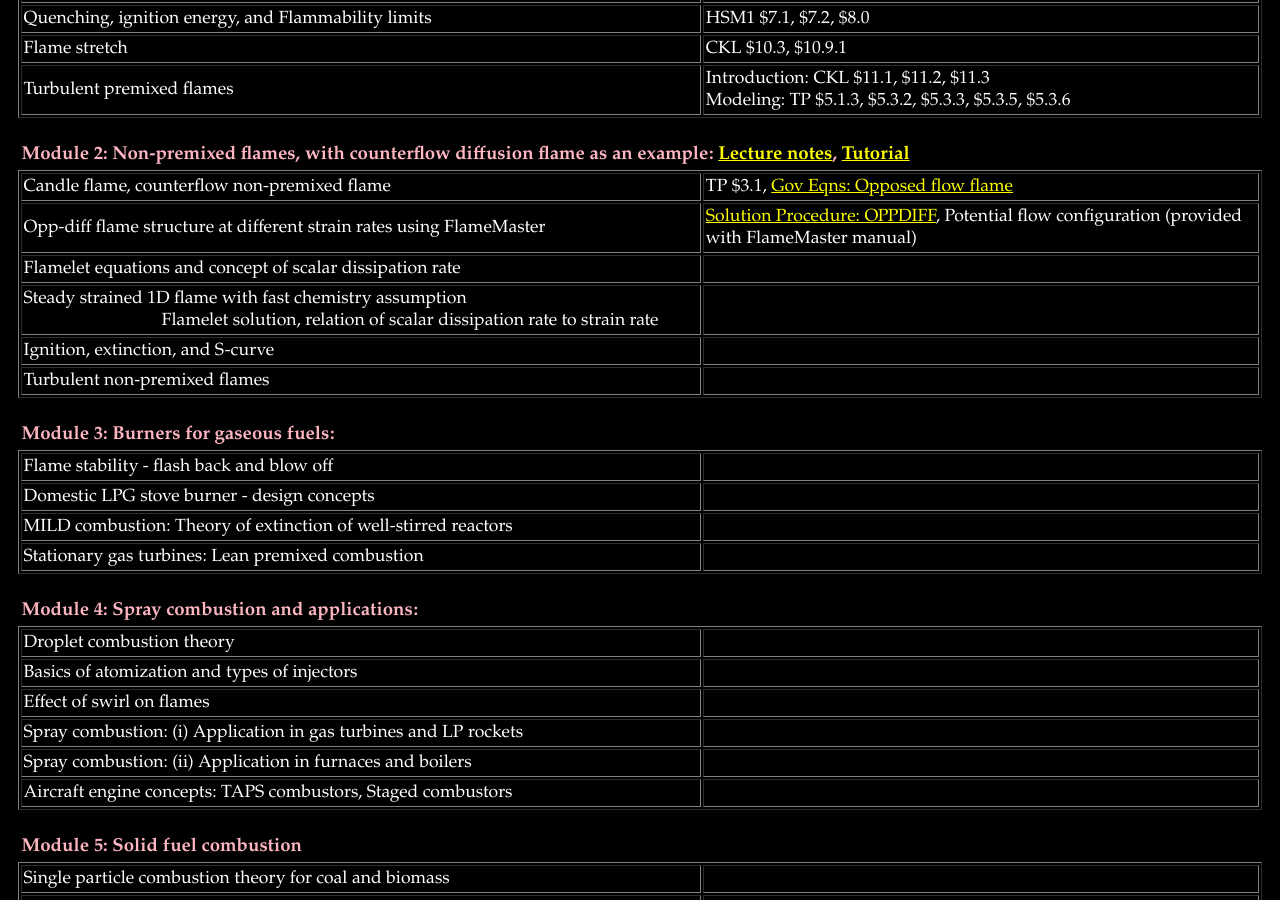
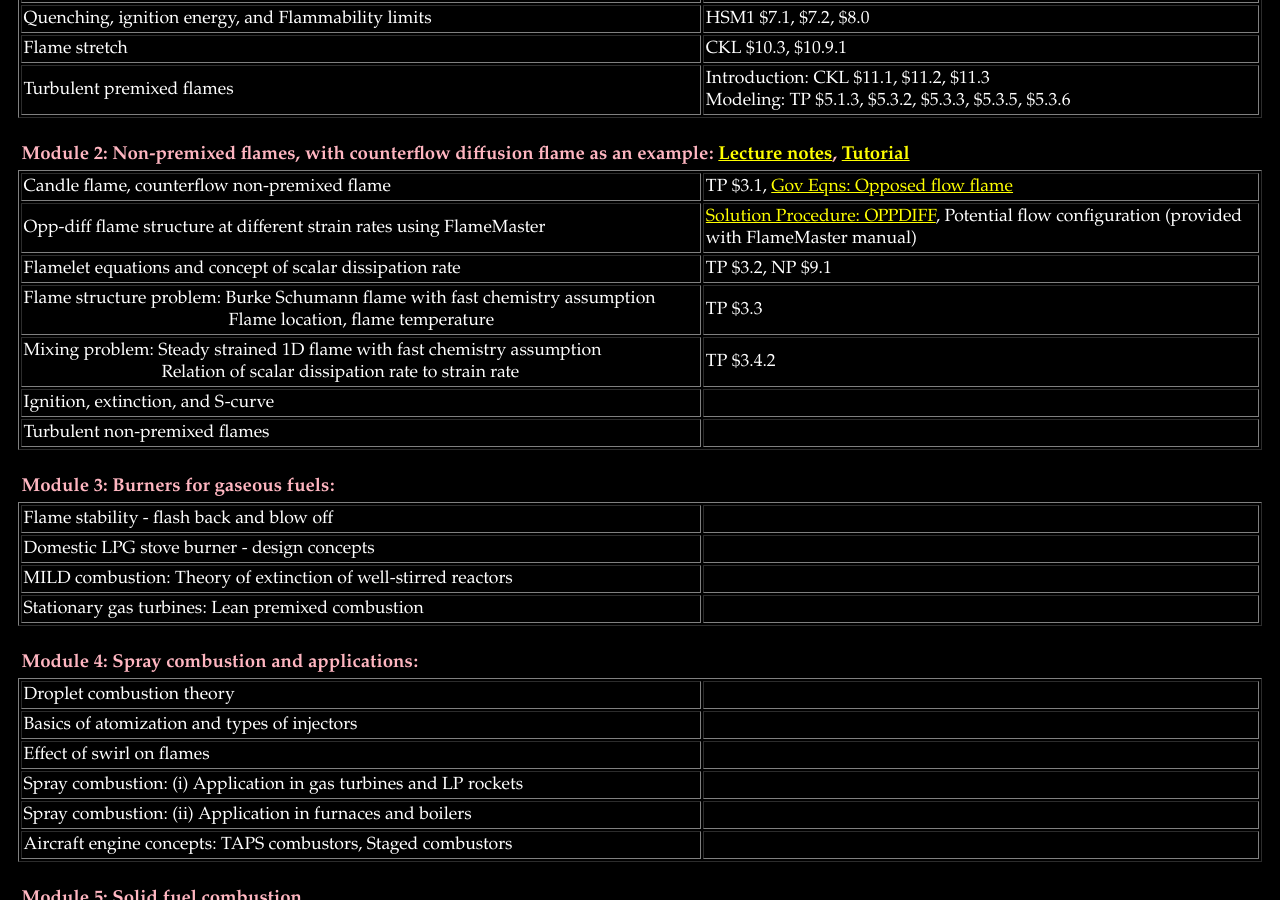
Before and after one commit to krithikasivaram/krithikasivaram.github.io, a Jekyll site: the page teaching/ME6166_Jan_May_2020.html, which Jekyll copies as it is, in a window 1280 px wide and 900 px high, scrolled down 1478 px. Built offline with Jekyll 4.4.1, drawn with Linux system fonts in a browser that asks for light colours.

Commit message:
tut 2 update

```diff
--- a/teaching/ME6166_Jan_May_2020.html
+++ b/teaching/ME6166_Jan_May_2020.html
@@ -344,17 +344,15 @@ Path-to-FlameMaster/Run/FlameMan/Diff/Steady/CH4/ </li>	-->
 	<td> <a href="https://www.osti.gov/servlets/purl/568983" target="_blank">Solution Procedure: OPPDIFF</a>, Potential flow configuration (provided with FlameMaster manual) </td></tr>
 
 	<tr> <td> Flamelet equations and concept of scalar dissipation rate  </td>
-	<td> <!-- TP $3.2, NP $9.1 --> </td></tr>
+	<td> TP $3.2, NP $9.1 </td></tr>
 
-	<!-- <tr> <td> Flame structure problem: Burke Schumann flame with fast chemistry assumption<br>
+	<tr> <td> Flame structure problem: Burke Schumann flame with fast chemistry assumption<br>
 		<p style="padding-left: 205px;">Flame location, flame temperature</p></td>
 	<td> TP $3.3</td></tr>
 
-	<tr> <td> Mixing problem:
-	-->
-	<tr> <td> Steady strained 1D flame with fast chemistry assumption<br>
-		<p style="padding-left: 138px;">Flamelet solution, relation of scalar dissipation rate to strain rate</p>  </td>
-	<td> <!-- TP $3.4.2 --> </td></tr>
+	<tr> <td> Mixing problem: Steady strained 1D flame with fast chemistry assumption<br>
+		<p style="padding-left: 138px;">Relation of scalar dissipation rate to strain rate</p>  </td>
+	<td> TP $3.4.2 </td></tr>
 
 	<tr> <td> Ignition, extinction, and S-curve </td>
 	<td> <!-- <a href="https://owncloud.iitm.ac.in/public.php?service=files&t=XywzblFfE6ngdvv" target="_blank">Extinction Demo</a>, NP $9.4, NP $9.7 --> </td></tr>
```
